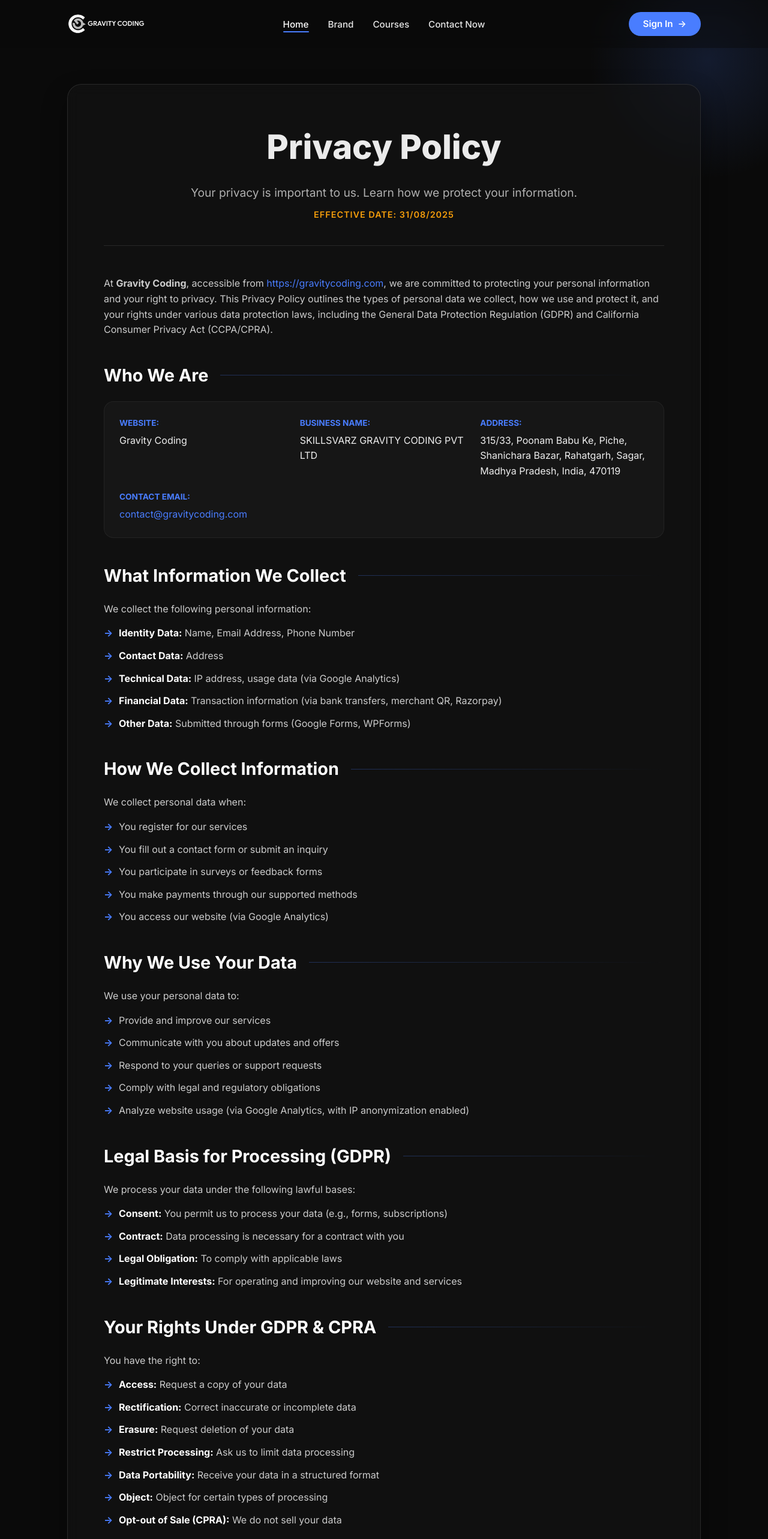
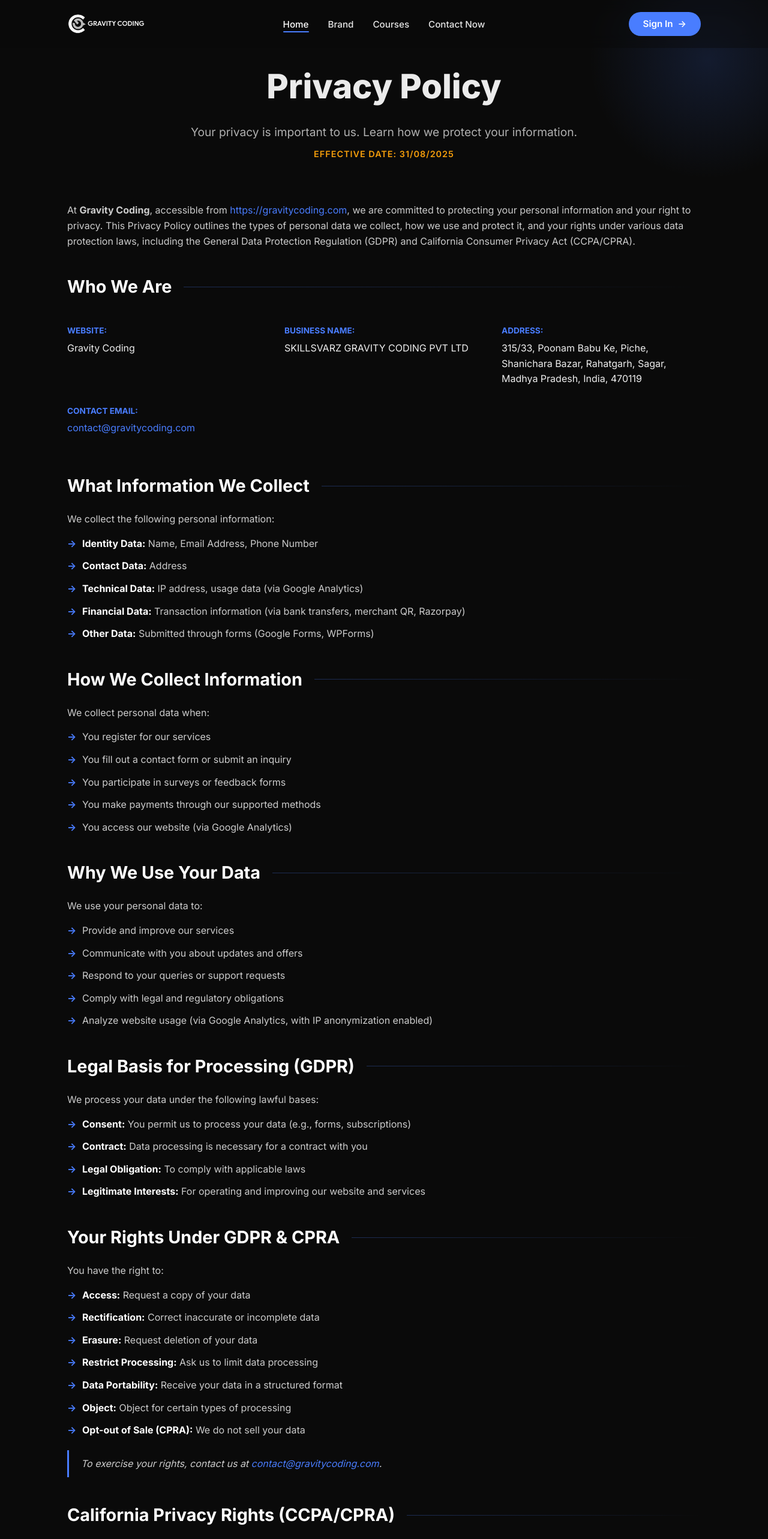
Before and after one commit to Ritesh1213333/GravityCoding, a React (Vite) app: page /privacy-policy in a window 1280 px wide. Shown: the top 2566 px of the page at 60% size. Built offline with nearby package versions, Linux system fonts and the light colour scheme.

Commit message:
feat: Add comprehensive styling for the Privacy Policy page, including responsive design and visual enhancements.

```diff
--- a/src/components/PrivacyPolicy.css
+++ b/src/components/PrivacyPolicy.css
@@ -1,5 +1,5 @@
 .privacy-container {
-    padding: 140px 7rem 80px;
+    padding: 100px 7rem 80px;
     background: #0a0a0a;
     color: #e0e0e0;
     min-height: 100vh;
@@ -24,12 +24,7 @@
     width: 100%;
     position: relative;
     z-index: 1;
-    background: rgba(20, 20, 20, 0.6);
-    backdrop-filter: blur(10px);
-    border: 1px solid rgba(255, 255, 255, 0.1);
-    border-radius: 24px;
-    padding: 60px;
-    box-shadow: 0 20px 40px rgba(0, 0, 0, 0.4);
+    padding: 0;
     animation: fadeIn 0.8s ease-out;
 }
 
@@ -41,8 +36,7 @@
 .privacy-header {
     text-align: center;
     margin-bottom: 50px;
-    border-bottom: 1px solid rgba(255, 255, 255, 0.1);
-    padding-bottom: 40px;
+    padding-bottom: 20px;
 }
 
 .privacy-header h1 {
@@ -109,11 +103,8 @@
 .info-grid {
     display: grid;
     grid-template-columns: repeat(auto-fit, minmax(280px, 1fr));
-    gap: 20px;
-    background: rgba(255, 255, 255, 0.03);
-    padding: 25px;
-    border-radius: 16px;
-    border: 1px solid rgba(255, 255, 255, 0.05);
+    gap: 30px;
+    padding: 20px 0;
 }
 
 .info-item {
@@ -161,17 +152,14 @@
 
 .contact-prompt {
     font-style: italic;
-    background: rgba(73, 125, 255, 0.1);
-    padding: 15px 20px;
-    border-left: 4px solid #497DFF;
-    border-radius: 4px;
+    padding: 10px 0;
+    border-left: 3px solid #497DFF;
+    padding-left: 20px;
     margin-top: 20px;
 }
 
 .contact-info {
-    background: rgba(255, 255, 255, 0.03);
-    padding: 20px;
-    border-radius: 12px;
+    padding: 10px 0;
 }
 
 .privacy-page-footer {
```
